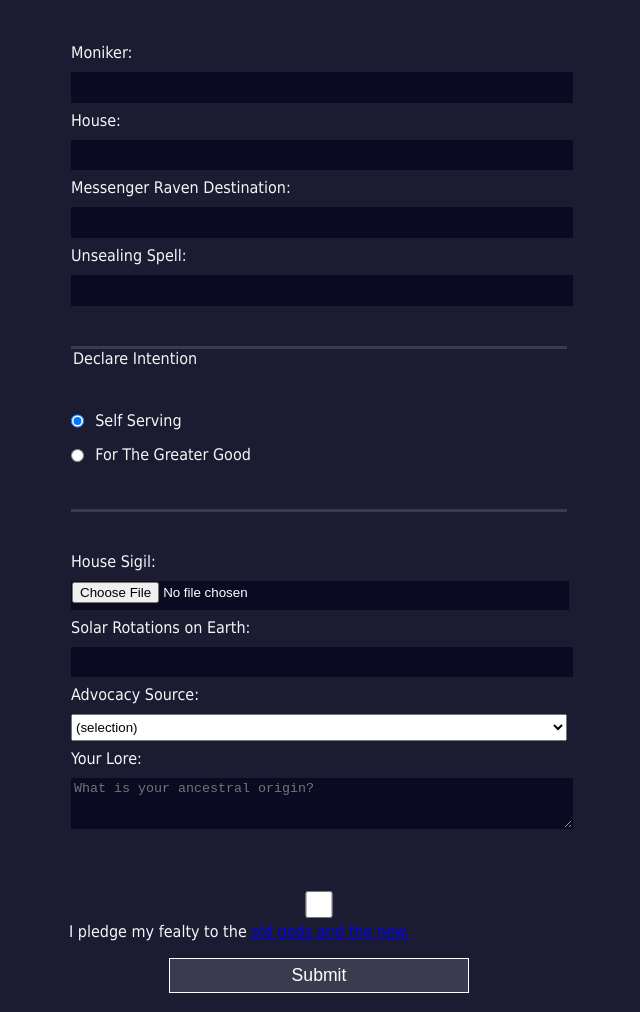
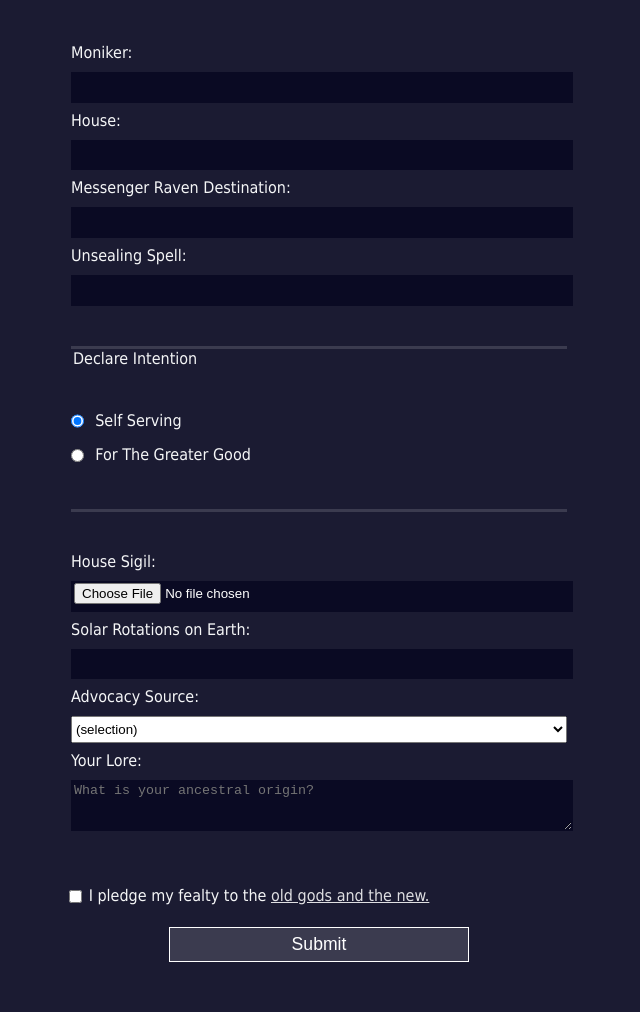
Before and after one commit to RagnaTheUncouth/Blood-Pact, a plain HTML site: page index.html in a window 1280 px wide. Shown: the part 134-1146 px from the top of the page, without its empty margins (321-961 px from the left). Drawn offline with Linux system fonts and the light colour scheme.

Commit message:
Complete

```diff
--- a/index.html
+++ b/index.html
@@ -45,7 +45,7 @@
                     <textarea name="" id="bio" rows="3" cols="30" placeholder="What is your ancestral origin?" name="bio"></textarea>
                  </label>
             </fieldset>
-            <label for="terms-and-conditions"><input id="terms-and-conditions" type="checkbox" required name="terms-of-service">I pledge my fealty to the <a href="https://www.freecodecamp.org/news/terms-of-service/">old gods and the new.</a></label>
+            <label for="terms-and-conditions"><input id="terms-and-conditions" type="checkbox" required name="terms-of-service" class="inline">I pledge my fealty to the <a href="https://www.freecodecamp.org/news/terms-of-service/">old gods and the new.</a></label>
             <input type="submit" value="Submit">
             <!-- a; makes anything into a link -->
             <!-- name; identifies element in the form submission -->
--- a/styles.css
+++ b/styles.css
@@ -19,6 +19,7 @@ form{
     max-width: 500px;
     min-width: 300px;
     width: 60vw;
+    padding-bottom: 2em;
     /* vw = viewport width;
     1% of width of the viewport; relative to viewport width */
 }
@@ -70,3 +71,9 @@ form{
     display: block;
     width: 60%;
   }
+input[type="file"]{
+    padding: 1px 2px;
+}
+a{
+    color: #dfdfe2;
+}
```
